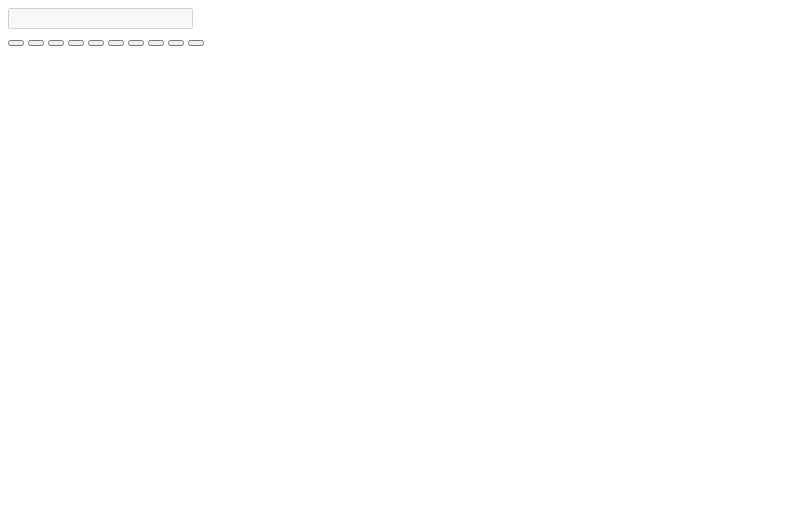
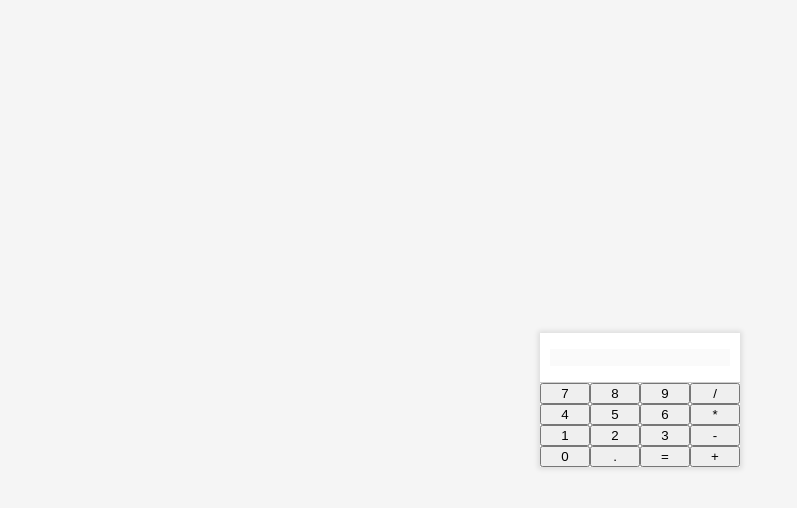
Before and after one commit to gabriel61/JavaScript-SENAC, a plain HTML site: page calculadora_simples/index.html in a window 1280 px wide. Shown: the whole page, without its empty margins (0-797 px from the left). Drawn offline with Linux system fonts and the light colour scheme.

Commit message:
AULA0006

```diff
--- a/calculadora_simples/index.html
+++ b/calculadora_simples/index.html
@@ -4,6 +4,7 @@
     <meta charset="UTF-8">
     <meta name="viewport" content="width=device-width, initial-scale=1.0">
     <title>Calculadora simples</title>
+    <link rel="stylesheet" type="text/css" href="styles.css" />
 </head>
 <body>
 
@@ -12,16 +13,22 @@
             <input type="text" id="displayInput" disabled />
         </div>
         <div id="teclado">
-            <button class="num"></button>
-            <button class="num"></button>
-            <button class="num"></button>
-            <button class="num"></button>
-            <button class="num"></button>
-            <button class="num"></button>
-            <button class="num"></button>
-            <button class="num"></button>
-            <button class="num"></button>
-            <button class="num"></button>
+            <button class="num">7</button>
+            <button class="num">8</button>
+            <button class="num">9</button>
+            <button class="operador">/</button>
+            <button class="num">4</button>
+            <button class="num">5</button>
+            <button class="num">6</button>
+            <button class="operador">*</button>
+            <button class="num">1</button>
+            <button class="num">2</button>
+            <button class="num">3</button>
+            <button class="operador">-</button>
+            <button class="num">0</button>
+            <button class="ponto">.</button>
+            <button class="igual">=</button>
+            <button class="operador">+</button>
         </div>
     </div>
 
--- /dev/null
+++ b/calculadora_simples/styles.css
@@ -0,0 +1,37 @@
+body {
+    display: flex;
+    justify-content: center;
+    align-items: center;
+    height: 100vh;
+    background-color: #f5f5f5;
+    margin: 0;
+    font-family: Arial, sans-serif;
+}
+
+#calculadora {
+    width: 200px;
+    background-color: #fff;
+    box-shadow: 0px 0px 5px 2px rgba(0, 0, 0, 0.1);
+}
+
+#display {
+    width: 100%;
+    height: 50px;
+    border-bottom: 1px solid #ccc;
+    display: flex;
+    justify-content: flex-end;
+    align-items: center;
+    padding: 0 10px;
+    box-sizing: border-box;
+}
+
+#displayInput {
+    text-align: right;
+    width: 100%;
+    border: none;
+}
+
+#teclado {
+    display: grid;
+    grid-template-columns: repeat(4, 1fr);
+}
```
